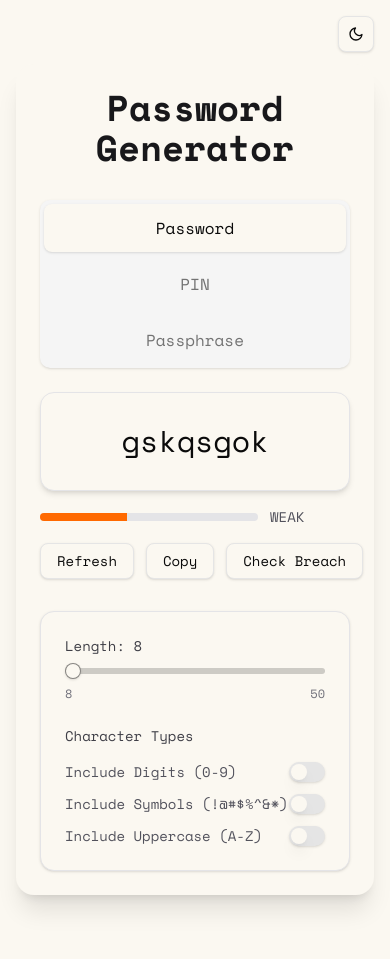
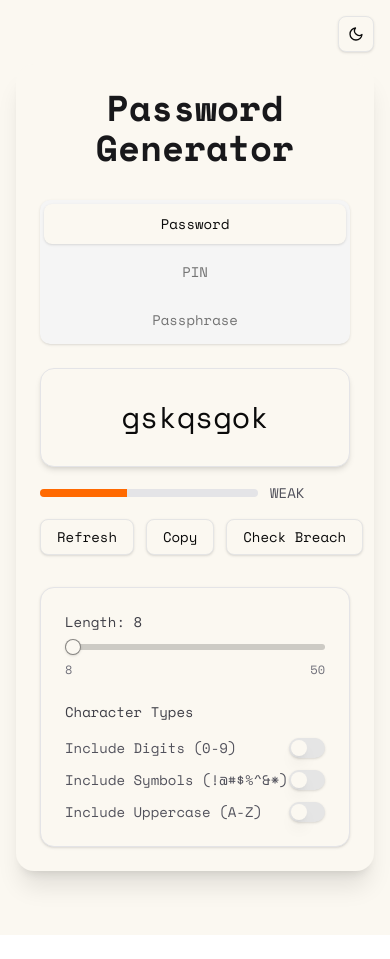
Before and after one commit to clementleetimfu/nextjs-password-generator, a Next.js app: page / in a window 390 px wide. After the commit the page ends 935 px from the top, so only its background shows below. Built offline with nearby package versions, Linux system fonts and the light colour scheme.

Commit message:
thinner tabs , smaller toast in mobile view

```diff
--- a/app/components/ui/sonner.tsx
+++ b/app/components/ui/sonner.tsx
@@ -38,7 +38,7 @@ const Toaster = ({ className, ...props }: ToasterProps) => {
       toastOptions={{
         classNames: {
           toast:
-            "group toast group-[.toaster]:!bg-background group-[.toaster]:text-foreground group-[.toaster]:border-border group-[.toaster]:shadow-lg justify-center items-center text-center max-w-[85vw] sm:max-w-md",
+            "group toast group-[.toaster]:!bg-background group-[.toaster]:text-foreground group-[.toaster]:border-border group-[.toaster]:shadow-lg justify-center items-center text-center max-w-[80vw] sm:max-w-md",
           title: "text-center w-full",
           description: "group-[.toast]:text-muted-foreground text-center w-full",
           actionButton:
--- a/app/page.tsx
+++ b/app/page.tsx
@@ -61,10 +61,10 @@ export default function Home() {
             className="w-full"
             data-testid="tabs"
           >
-            <TabsList className="grid w-full grid-cols-1 gap-2 md:grid-cols-3 md:gap-1 shadow-sm">
-              <TabsTrigger value="password" data-testid="tab-password" className="h-12 text-base md:h-9 md:text-sm">Password</TabsTrigger>
-              <TabsTrigger value="pin" data-testid="tab-pin" className="h-12 text-base md:h-9 md:text-sm">PIN</TabsTrigger>
-              <TabsTrigger value="passphrase" data-testid="tab-passphrase" className="h-12 text-base md:h-9 md:text-sm">Passphrase</TabsTrigger>
+<TabsList className="grid w-full grid-cols-1 gap-2 md:grid-cols-3 md:gap-1 shadow-sm">
+              <TabsTrigger value="password" data-testid="tab-password" className="h-10 text-sm md:h-9 md:text-sm">Password</TabsTrigger>
+              <TabsTrigger value="pin" data-testid="tab-pin" className="h-10 text-sm md:h-9 md:text-sm">PIN</TabsTrigger>
+              <TabsTrigger value="passphrase" data-testid="tab-passphrase" className="h-10 text-sm md:h-9 md:text-sm">Passphrase</TabsTrigger>
             </TabsList>
 
             <TabsContent value="password" className="mt-6">
```
